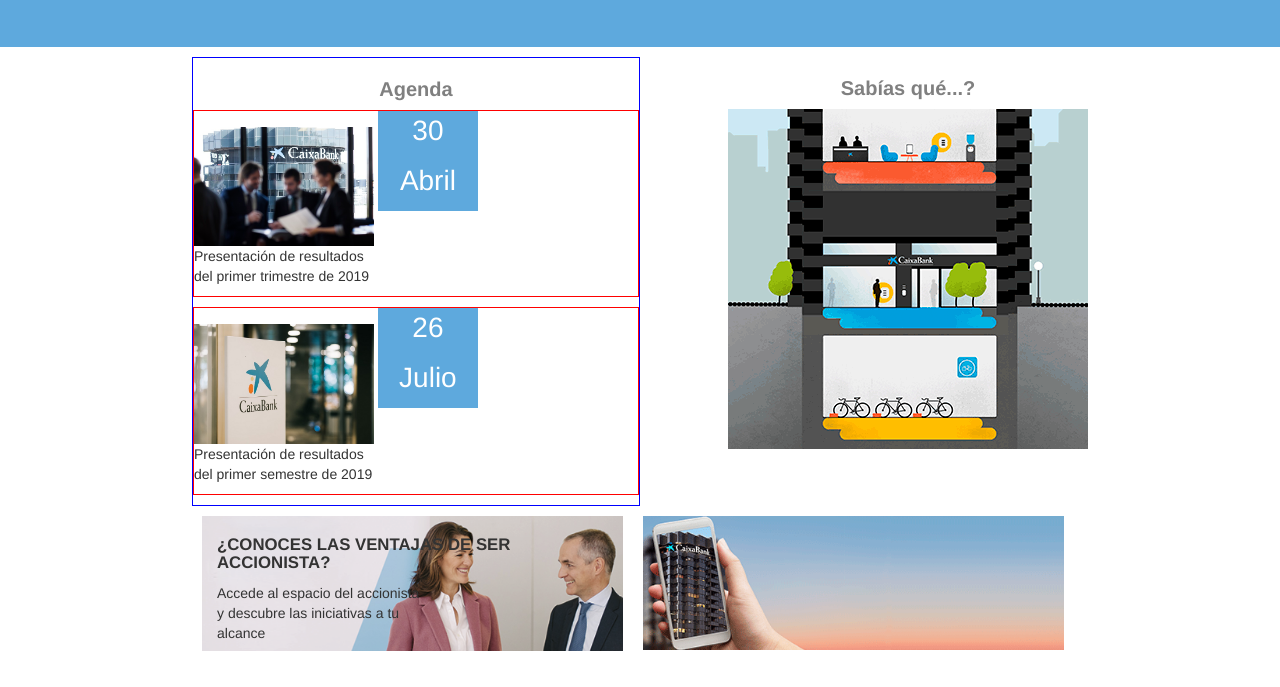
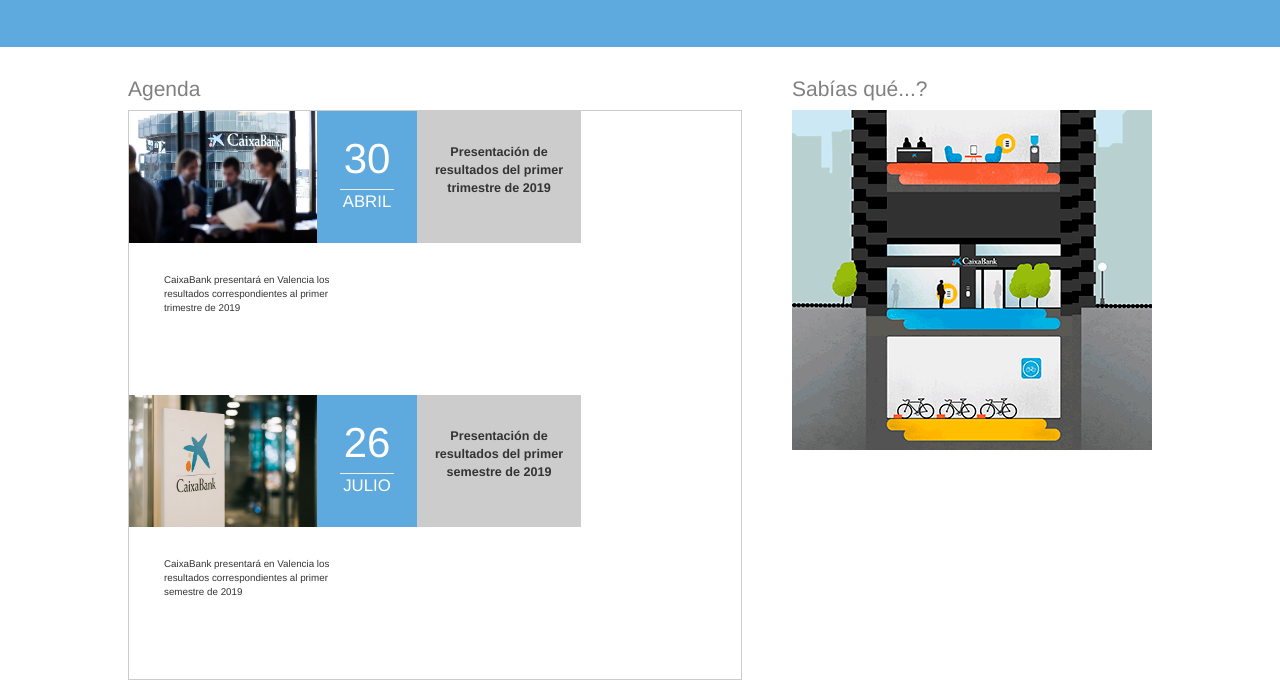
Before and after one commit to valnicky/CommunicationBank, a plain HTML site: page index.html in a window 1280 px wide. Shown: the part 1881-2568 px from the top of the page. Drawn offline with nearby package versions, Linux system fonts and the light colour scheme; files whose address does not match are found by name.

Commit message:
index.html sytyles

```diff
--- a/css/styles.css
+++ b/css/styles.css
@@ -604,8 +604,9 @@
 /*middle content INDEX*/
 .title_h2 {
 	color:  grey;
-	text-align:  center;
+	text-align:  left;
 	font-size:  1.5em;
+	font-weight: 500;
 }
 
 .one_right_part {
@@ -617,44 +618,79 @@
 }
 
 .middle_content {
-	margin:  10px 15%;
+	margin:  10px 10%;
 }
 
-.agenda {border:  1px solid blue;
+.agenda {
 	float:  left;
-	width:  50%;
+	width:  60%;
 }
 
-.caja_agenda {border:  1px solid red;
+.middle_content_agenda {
+	border:  1px solid #ccc;
+}
+
+.caja_agenda {
 	width:  100%;
-	margin:  10px auto;
 }
 
 .agenda_img {
-	width:  180px;
+	width: 188px;
+
+    margin: 0;
+    float: left;
+}
+
+.agenda_txt {
+	width: 220px;
+    font-size: 0.7em;
+    padding: 20px 0 14px 35px;
 }
 
 .agenda_text {
-	width: 180px;
-	height:  100%;
+	font-size: 0.9em;
+    font-weight: 600;
+	width: 164px;
+	float: left;
+	text-align: center;
+	background-color:  #ccc;
+	padding:  33px 0;
 }
 
 .agenda_fecha {
+	padding: 18px 5px;
 	font-size:  2em;
 	text-align:  center;
 	width:  100px;
+	float:  left;
 	color:  #fff;
 	background-color: #5ea9dd ;
 }
 
-.agenda_img, .agenda_fecha, .agenda_text {
+.agenda_day {
+	font-size: 1.5em;
+	margin:  0;
+}
+
+.agenda_hr {
+	width: 60%;
+	margin:  0 auto;
+}
+
+.agenda_month {
+	font-size: 0.6em;
+	text-transform: uppercase;
+}
+
+.agenda_img, .agenda_fecha, .agenda_text, .agenda_txt {
+	height: 132px;
 	display:  inline-block;
 }
 
 .two_images {
 	height:  200px;
 	clear:  both;
-	margin:  10px 15%;
+	margin:  10px 10%;
 }
 
 .left_part {
@@ -756,7 +792,7 @@
 	padding: 10px 5px;
 }
 
-.contactanos_text h2, .title_h2 {
+.contactanos_text h2 {
 	font-weight: 600;
 	font-size:  2rem;
 }
--- a/index.html
+++ b/index.html
@@ -191,18 +191,22 @@
 					<div class="caja_agenda">
 						<img class="agenda_img" src="img/imgIndex/6_mini.jpg" alt="">
 						<div class="agenda_fecha">
-							<p>30</p>
-							<p>Abril</p>
+							<p class="agenda_day">30</p>
+							<hr class="agenda_hr">
+							<p class="agenda_month">Abril</p>
 						</div>
 						<p class="agenda_text">Presentación de resultados del primer trimestre de 2019</p>
+						<p class="agenda_txt">CaixaBank presentará en Valencia los resultados correspondientes al primer trimestre de 2019</p>
 					</div>
 					<div class="caja_agenda">
 						<img class="agenda_img" src="img/imgIndex/4_mini.jpg" alt="">
 						<div class="agenda_fecha">
-							<p>26</p>
-							<p>Julio</p>
+							<p class="agenda_day">26</p>
+							<hr class="agenda_hr">
+							<p class="agenda_month">Julio</p>
 						</div>
 						<p class="agenda_text">Presentación de resultados del primer semestre de 2019</p>
+						<p class="agenda_txt">CaixaBank presentará en Valencia los resultados correspondientes al primer semestre de 2019</p>
 					</div>
 				</div>
 			</section><!--aqui se pinta la presentacion de resultados con js --><!-- Porque no maquetas tu los resultados?? -->
```
